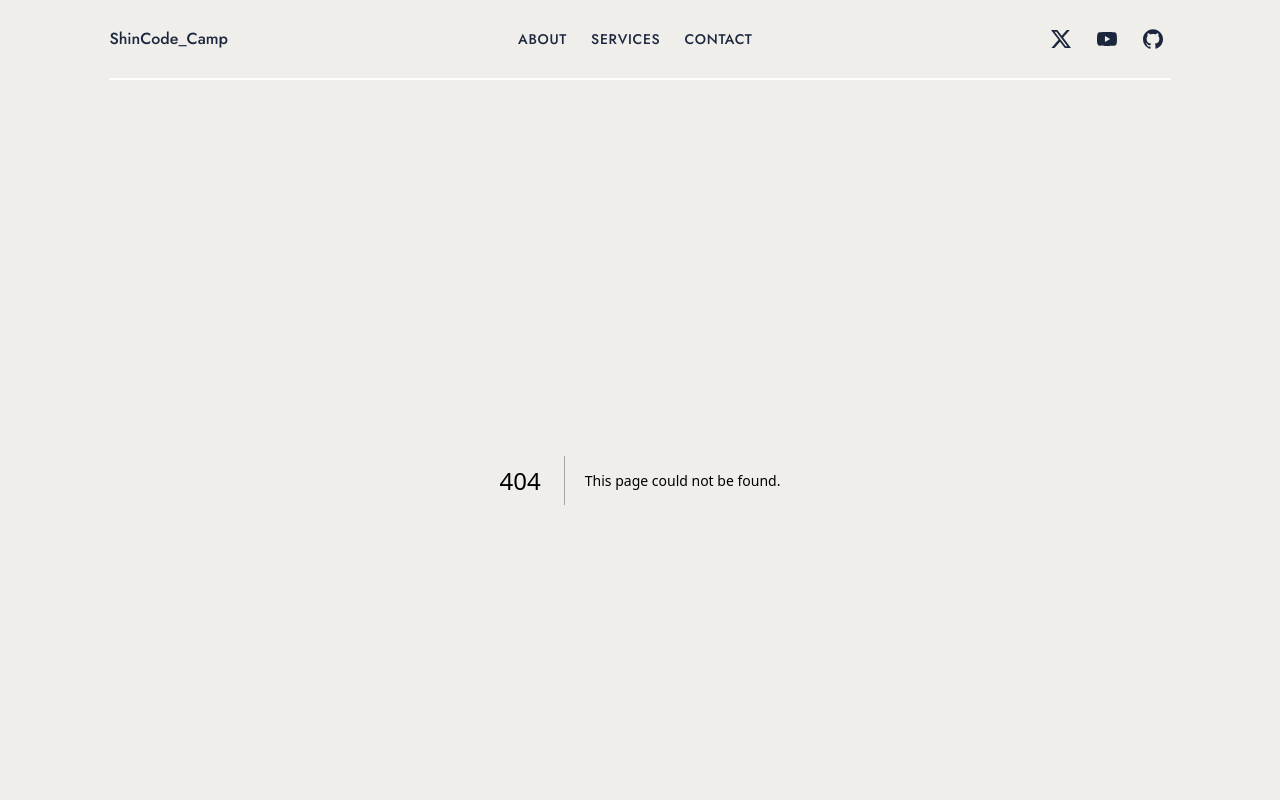
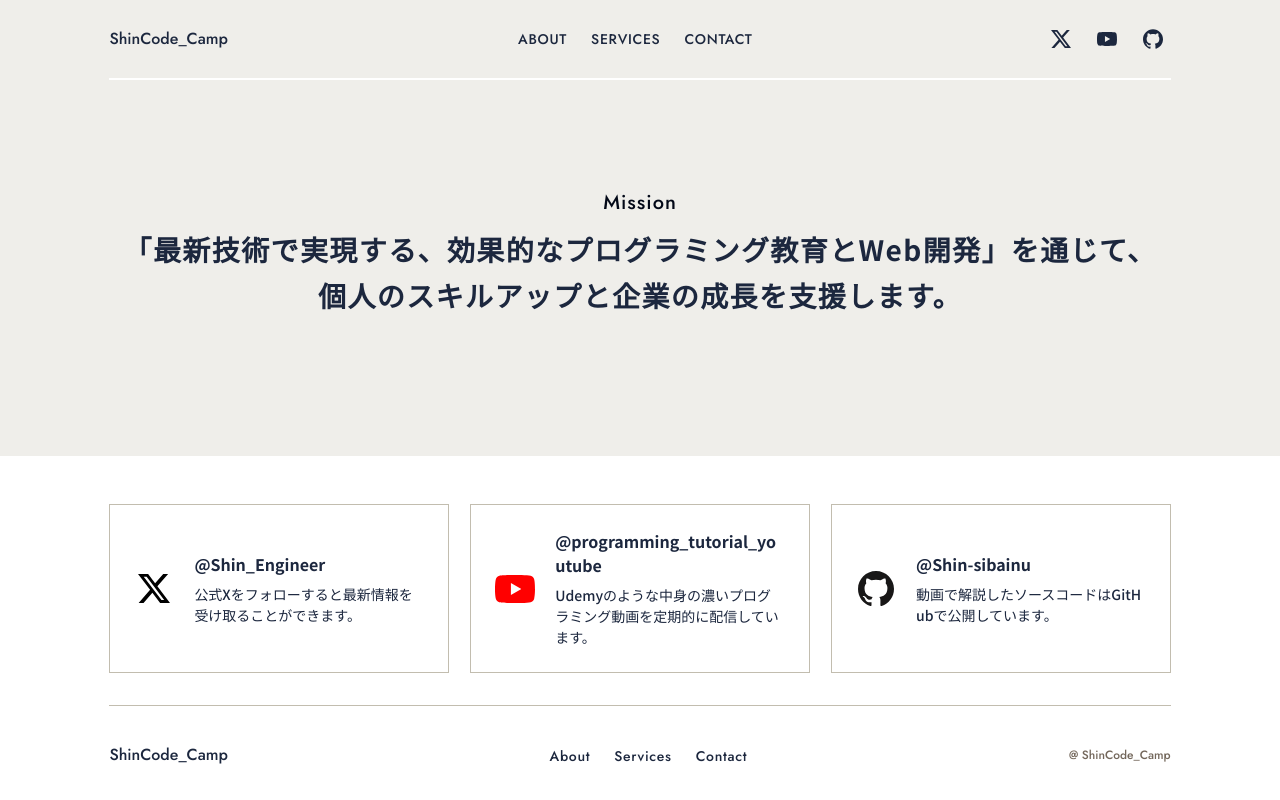
Before and after one commit to Shin-sibainu/shincode-portfolio-site, a Next.js app: page /about in a window 1280 px wide. Before the commit this address had no page. Shown: the top 800 px of the page. Built offline with nearby package versions, Linux system fonts and the light colour scheme.

Commit message:
aboutページのmissionセクション作成

```diff
--- /dev/null
+++ b/src/app/about/page.tsx
@@ -0,0 +1,12 @@
+import MissionSection from '@/components/sections/about/MissionSection';
+import React from 'react';
+
+const About = () => {
+  return (
+    <main>
+      <MissionSection />
+    </main>
+  )
+};
+
+export default About;
--- /dev/null
+++ b/src/components/sections/about/MissionSection.tsx
@@ -0,0 +1,46 @@
+import React from 'react';
+
+interface BorderProps {
+  position: 'top-left' | 'top-right' | 'bottom-left' | 'bottom-right';
+}
+
+const BorderDecoration = ({ position }: BorderProps) => {
+  const positionClasses = {
+    'top-left': 'top-0 left-0',
+    'top-right': 'top-0 right-0',
+    'bottom-left': 'bottom-0 left-0',
+    'bottom-right': 'bottom-0 right-0'
+  };
+
+  return (
+    <div className={`absolute ${positionClasses[position]}`}>
+      <div className={`absolute ${positionClasses[position]} w-[100px] md:w-[200px] h-[2px] bg-primary-500`} />
+      <div className={`absolute ${positionClasses[position]} w-[2px] h-[100px] bg-primary-500`} />
+    </div>
+  );
+};
+
+const MissionSection = () => {
+  return (
+    <section className="flex flex-col items-center justify-center py-10 md:py-14 w-full md:px-6.67">
+      <div className="flex flex-col items-start px-6 max-w-[1248px] w-full">
+        <div className="w-full relative py-[2px]">
+          <BorderDecoration position="top-left" />
+          <BorderDecoration position="top-right" />
+          <BorderDecoration position="bottom-left" />
+          <BorderDecoration position="bottom-right" />
+
+          <div className="flex flex-col items-center pt-[50px] pb-20 px-6 md:px-0 gap-2 w-full">
+            <p className="font-jost font-medium text-xl leading-[30px] flex text-center tracking-wider text-primary-500">Mission</p>
+            <h2 className="font-notoSansJP font-bold text-xl md:text-[28px] leading-[33px] md:leading-[46px] flex items-center text-center tracking-wider text-primary-950">
+            「最新技術で実現する、効果的なプログラミング教育とWeb開発」を通じて、<br/>
+            個人のスキルアップと企業の成長を支援します。
+            </h2>
+          </div>
+        </div>
+      </div>
+    </section>
+  )
+};
+
+export default MissionSection;
```
